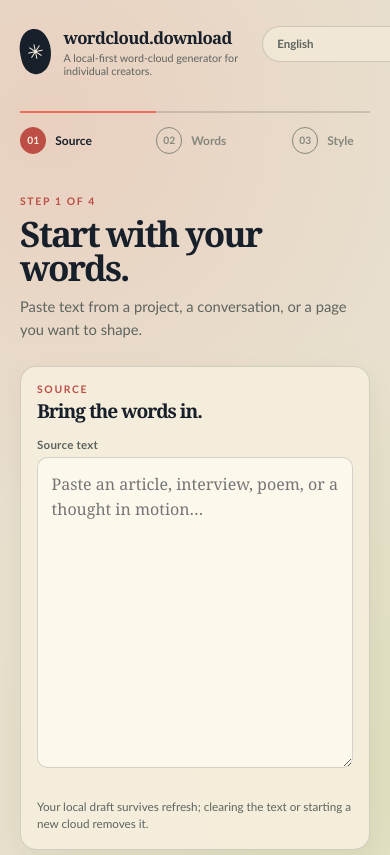
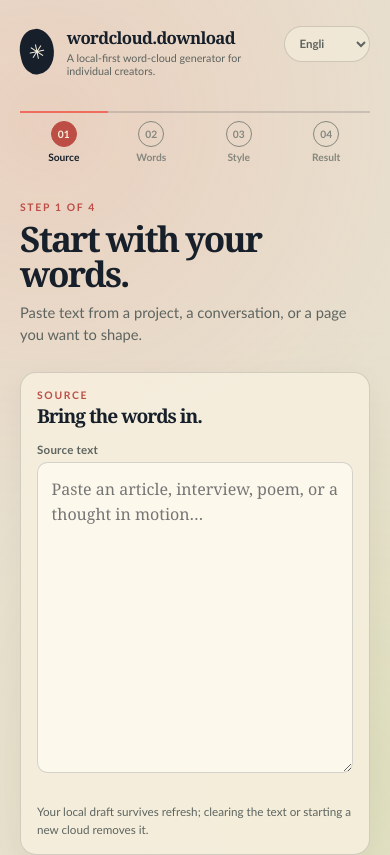
Before and after one commit to dytsou/wordcloud, a React (Vite) app: page /create/source in a window 390 px wide. Shown: the top 855 px of the page. Built offline with nearby package versions, Linux system fonts and the light colour scheme.

Commit message:
fix: add rwd to progress nav

```diff
--- a/src/styles/theme.css
+++ b/src/styles/theme.css
@@ -98,8 +98,14 @@ textarea:focus-visible {
 
 .brand-lockup {
   display: flex;
+  min-width: 0;
+  flex: 1 1 auto;
   align-items: center;
   gap: 0.8rem;
+}
+
+.brand-lockup > div {
+  min-width: 0;
 }
 
 .brand-mark {
@@ -117,6 +123,7 @@ textarea:focus-visible {
 
 .brand-name {
   margin: 0;
+  overflow-wrap: anywhere;
   font-family: Georgia, serif;
   font-size: 1.05rem;
   font-weight: 700;
@@ -125,6 +132,7 @@ textarea:focus-visible {
 
 .brand-subtitle {
   margin: 0.12rem 0 0;
+  overflow-wrap: anywhere;
   color: var(--ink-soft);
   font-size: 0.67rem;
   letter-spacing: 0;
@@ -132,13 +140,18 @@ textarea:focus-visible {
 
 .topbar-actions {
   display: flex;
+  min-width: 0;
+  flex: 0 1 auto;
   align-items: center;
   gap: 0.6rem;
+  margin-left: auto;
 }
 
 .language-select {
-  width: auto;
-  min-width: 8.4rem;
+  width: clamp(7rem, 18vw, 9.6rem);
+  min-width: 0;
+  max-width: 100%;
+  flex: 0 1 auto;
   min-height: 2.25rem;
   padding: 0.4rem 1.8rem 0.4rem 0.65rem;
   border-color: var(--line);
@@ -1855,6 +1868,40 @@ thead th {
     max-width: 9rem;
   }
 
+  .wizard-stepper ol {
+    grid-template-columns: repeat(4, minmax(0, 1fr));
+    min-width: 0;
+  }
+
+  .wizard-step {
+    min-width: 0;
+  }
+
+  .wizard-step > span,
+  .wizard-step > button {
+    min-height: 3.5rem;
+    flex-direction: column;
+    gap: 0.3rem;
+    justify-content: flex-start;
+    padding: 0.5rem 0.15rem 0.35rem;
+    text-align: center;
+  }
+
+  .wizard-step-label {
+    max-width: 100%;
+    font-size: 0.64rem;
+    line-height: 1.15;
+    overflow-wrap: anywhere;
+  }
+
+  .wizard-step-check {
+    position: absolute;
+    top: 0.55rem;
+    left: calc(50% + 0.7rem);
+    margin: 0;
+    font-size: 0.65rem;
+  }
+
   .wizard-main {
     padding-bottom: 2rem;
   }
```
